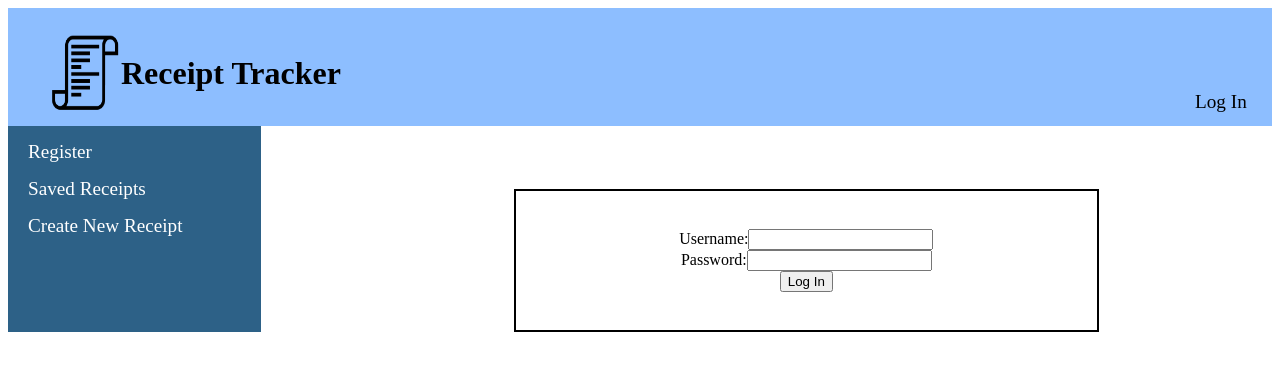
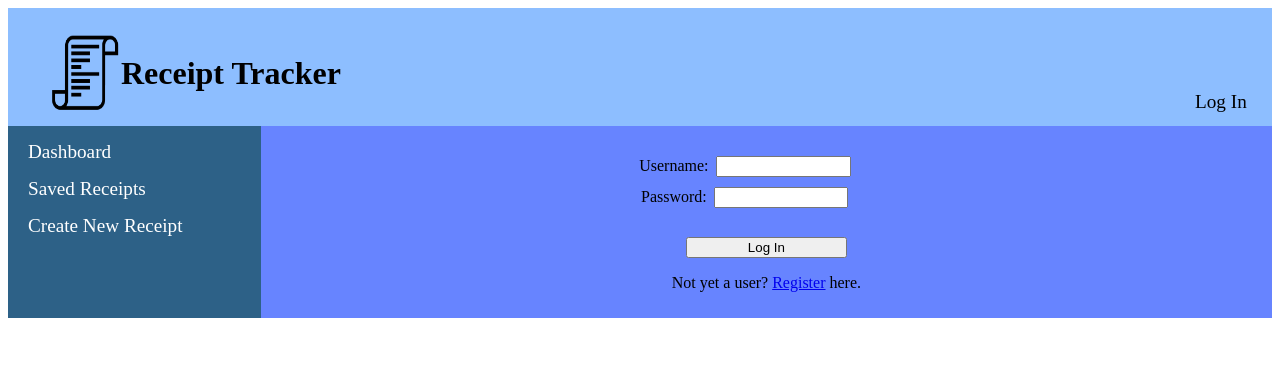
Before and after one commit to tsbarrett89/receipt-tracker, a React (Create React App) app: page / in a window 1280 px wide. Shown: the top 370 px of the page. Built offline with nearby package versions, Linux system fonts and the light colour scheme.

Commit message:
work from 12/15

```diff
--- a/src/App.js
+++ b/src/App.js
@@ -5,28 +5,35 @@ import { CredentialContext } from './contexts/CredentialsContext'
 
 import Header from './components/Header'
 import Navigation from './components/Navigation'
-import FormikLogin from './components/Login'
+import Login from './components/Login'
 import FormikRegistration from './components/Registration'
+import Dashboard from './components/Dashboard'
 import FormikCreateNewReceipt from './components/CreateNewReceipt'
 import SavedReceipts from './components/SavedReceipts'
+import PrivateRoute from './utils/PrivateRoute'
 
 import { BodyStyled } from './components/styling'
 
 function App() {
-  const [currentUsername, setcurrentUsername] = useState('')
+  const [currentUsername, setCurrentUsername] = useState('')
+
+  const changeUsername = (username) => {
+    setCurrentUsername(username)
+  }
 
   return (
     <div>
-      <CredentialContext.Provider value={{ currentUsername, setcurrentUsername }}>
+      <CredentialContext.Provider value={{ currentUsername, changeUsername }}>
         <Header />
         <BodyStyled>
           <Navigation />
 
-          <Route exact path='/' component={FormikLogin} />
-          <Route path='/login' component={FormikLogin} />
+          <Route exact path='/' component={Login} />
+          <Route path='/login' component={Login} />
           <Route path='/register' component={FormikRegistration} />
-          <Route path='/saved-receipts' component={SavedReceipts} />
-          <Route path='/create-receipt' component={FormikCreateNewReceipt} />
+          <PrivateRoute path='/user-dashboard' component={Dashboard} />
+          <PrivateRoute path='/saved-receipts' component={SavedReceipts} />
+          <PrivateRoute path='/create-receipt' component={FormikCreateNewReceipt} />
         </BodyStyled>
       </CredentialContext.Provider>
     </div>
--- /dev/null
+++ b/src/components/Dashboard.js
@@ -0,0 +1,15 @@
+import React, {useContext} from 'react'
+
+import { CredentialContext } from '../contexts/CredentialsContext'
+
+const Dashboard = () => {
+    const { currentUsername } = useContext(CredentialContext)
+
+    return (
+        <div>
+            <h1>{currentUsername}</h1>
+        </div>
+    )
+}
+
+export default Dashboard
--- a/src/components/Header.js
+++ b/src/components/Header.js
@@ -1,4 +1,6 @@
-import React from 'react'
+import React, {useContext} from 'react'
+
+import { CredentialContext } from '../contexts/CredentialsContext'
 
 import { HeaderStyled, HeaderDiv, LoginStyled } from './styling'
 
@@ -6,13 +8,22 @@ import logo from '../images/logo.png'
 
 
 const Header = () => {
+    const { currentUsername, changeUsername } = useContext(CredentialContext)
+
+    const logOut = e => {
+        localStorage.clear();
+        changeUsername('')
+    }
+
     return(
         <HeaderStyled>
             <HeaderDiv>
                 <img src={logo} alt="receipt logo" />
                 <h1>Receipt Tracker</h1>
             </HeaderDiv>
-            <LoginStyled to={'/login'}>Log In</LoginStyled>
+            <LoginStyled to={'/login'} onClick={logOut}>
+                {currentUsername ? 'Log Out' : 'Log In'}
+            </LoginStyled>
         </HeaderStyled>
     )
 }
--- a/src/components/Login.js
+++ b/src/components/Login.js
@@ -1,61 +1,25 @@
-import React, {useContext} from 'react';
-import { Field, withFormik } from 'formik';
-import * as Yup from 'yup';
-import axios from 'axios';
+import React, {useContext} from 'react'
+import axios from 'axios'
+import { Link } from 'react-router-dom'
+import { Formik } from 'formik'
+import * as Yup from 'yup'
 
 import { CredentialContext } from '../contexts/CredentialsContext'
 
-import { LoginForm } from './styling'
+import { ContentStyled, LoginForm, LoginField, LoginButton } from './styling'
 
-const Login = ({ username, password, touched, errors, handleSubmit }) => {
-
-
+const NewLogin = (props) => {
+    let { changeUsername } = useContext(CredentialContext);
 
     return (
-        <LoginForm onSubmit={handleSubmit}>
-            <label>Username:
-                <Field
-                    type='text'
-                    name='username'
-                    value={username}
-                />
-                {touched.username && errors.username && (
-                <p className="error">{errors.username}</p>
-            )}
-            </label>
-            <label>Password:
-                <Field
-                    type='password'
-                    name='password'
-                    value={password}
-                />
-                {touched.password && errors.password && (
-                    <p className="error">{errors.password}</p>
-                )}
-            </label>
-            <button type="submit">Log In</button>
-        </LoginForm>
-    )
-}
-
-const FormikLogin = withFormik({
-    mapPropstoValues({username, password}){
-        return {
-            username: username || "",
-            password: password || ""
-        }
-    },
-
-    validationSchema: Yup.object().shape({
-        username: Yup.string()
-            .min(4, "Username needs to be at least 3 characters long.")
-            .required("We need to know whose receipts to look up."),
-        password: Yup.string()
-            .min(4, "Pleae make your password at least 4 characters long.")
-            .required("Need a password so we know that you know that we know who you are.")
-    }),
-    handleSubmit (values, {props}){
-        axios
+    <ContentStyled>
+    <Formik
+        initialValues={{
+            username: "",
+            password: ""
+        }}
+        onSubmit={(values) => {
+            axios
             .post('http://project-receipt-tracker.herokuapp.com/login', `grant_type=password&username=${values.username}&password=${values.password}`, {
                 headers: {
                     Authorization: `Basic bGFtYmRhLWNsaWVudDpsYW1iZGEtc2VjcmV0`,
@@ -64,11 +28,58 @@ const FormikLogin = withFormik({
             })
             .then(res => {
                 console.log(res);
+                changeUsername(values.username)
                 localStorage.setItem('token', res.data.access_token);
-                props.history.push('/saved-receipts');
+                props.history.push('/user-dashboard');
             })
             .catch(err => console.log(err));
-    }
-})(Login)
+        }}
+        validationSchema={Yup.object().shape({
+            username: Yup.string()
+                .min(4, "Username needs to be at least 3 characters long.")
+                .required("We need to know whose receipts to look up."),
+            password: Yup.string()
+                .min(4, "Pleae make your password at least 4 characters long.")
+                .required("Need a password so we know that you know that we know who you are.")
+        })}
+        >
+            {props => {
+                const {
+                    values,
+                    touched,
+                    errors,
+                    handleSubmit
+                } = props;
 
-export default FormikLogin
+            return (
+                <LoginForm onSubmit={handleSubmit}>
+                    <label>Username:
+                        <LoginField
+                            type='text'
+                            name='username'
+                            value={values.username}
+                        />
+                        {touched.username && errors.username && (
+                        <p className="error">{errors.username}</p>
+                    )}
+                    </label>
+                    <label>Password:
+                        <LoginField
+                            type='password'
+                            name='password'
+                            value={values.password}
+                        />
+                        {touched.password && errors.password && (
+                            <p className="error">{errors.password}</p>
+                        )}
+                    </label>
+                    <LoginButton type="submit">Log In</LoginButton>
+                    <p>Not yet a user? <Link to='/register'>Register</Link> here.</p>
+                </LoginForm>
+    ) }}
+        </Formik>
+    </ContentStyled>
+    )
+}
+
+export default NewLogin
--- a/src/components/Navigation.js
+++ b/src/components/Navigation.js
@@ -1,15 +1,17 @@
-import React from 'react'
+import React, {useContext} from 'react'
+
+import { CredentialContext } from '../contexts/CredentialsContext'
 
 import { NavStyled, NavLinkStyled } from './styling'
 
 const Navigation = () => {
+    const { currentUsername } = useContext(CredentialContext)
+
     return (
         <NavStyled>
-            {/* <NavLink to="/login">Log In</NavLink> */}
-            <NavLinkStyled to="/register">Register</NavLinkStyled>
+            <NavLinkStyled to="/user-dashboard" >{currentUsername.length ? currentUsername : 'Dashboard'}</NavLinkStyled>
             <NavLinkStyled to="/saved-receipts">Saved Receipts</NavLinkStyled>
             <NavLinkStyled to="/create-receipt">Create New Receipt</NavLinkStyled>
-            {/* <NavLink to="/login">Log Out</NavLink> */}
         </NavStyled>
     )
 }
--- a/src/components/SavedReceipts.js
+++ b/src/components/SavedReceipts.js
@@ -2,6 +2,8 @@ import React, { useState, useEffect } from 'react'
 import axios from 'axios'
 
 import Receipt from './Receipt'
+
+import { ContentStyled } from './styling'
 
 const SavedReceipts = () => {
     const [receipts, setReceipts] = useState([]);
@@ -19,7 +21,8 @@ const SavedReceipts = () => {
     }, [update]);
 
     return (
-        <div>
+        <ContentStyled>
+            {receipts.length < 1 && <h3>Enter a receipt to view it here</h3>}
             {receipts.map(receipt => (
                 <Receipt
                     key={receipt.receiptid}
@@ -28,7 +31,7 @@ const SavedReceipts = () => {
                     setUpdate={setUpdate}
                 />
             ))}
-        </div>
+        </ContentStyled>
     )
 }
 
--- a/src/components/styling.js
+++ b/src/components/styling.js
@@ -7,8 +7,6 @@ export const HeaderStyled = styled.div `
     display: flex;
     justify-content: space-between;
     align-items: flex-end;
-
-
 `
 
 export const HeaderDiv = styled.div `
@@ -29,13 +27,14 @@ export const LoginStyled = styled(Link) `
 
 export const BodyStyled = styled.div `
     display: flex;
+    background-color: #6784FF;
 `
 
 export const NavStyled = styled.nav `
     display: flex;
     flex-direction: column;
     background-color: #2D6187;
-    width: 20%;
+    width: 25%;
 `
 
 export const NavLinkStyled = styled(NavLink) `
@@ -45,25 +44,75 @@ export const NavLinkStyled = styled(NavLink) `
     margin: 15px 0 0 20px;
 `
 
+export const ContentStyled = styled.div `
+    display: flex;
+    flex-direction: column;
+    align-items: center;
+    width: 100%;
+`
+
 export const LoginForm = styled(Form) `
+    width: 80%;
+    display: flex;
+    flex-direction: column;
+    align-items: center;
+    margin: 1% auto 0;
+    padding: 1%;
+`
+
+export const LoginField = styled(Field) `
+    width: 50%;
+    margin: 4% auto 0 3%;
+`
+
+export const LoginButton = styled.button `
+    width: 20%;
+    margin-top: 3.5%;
+`
+
+export const RegistrationForm = styled(Form) `
     width: 40%;
     display: flex;
     flex-direction: column;
     align-items: center;
-    border: 2px solid black;
-    margin: 5% auto auto 20%;
-    padding: 3%;
+    margin: 1% auto auto 20%;
+    padding: 1%;
 `
 
-export const LoginField = styled(Field) `
-
+export const RegistrationField = styled(Field) `
+    width: 40%;
 `
 
 export const ReceiptCard = styled.div `
-    width: 40%;
-    background-color: blue;
+    width: 60%;
+    display: flex;
+    flex-direction: column;
+    align-items: center;
 
-    img {
-        width: 80%;
+    .hide {
+        display: none;
     }
 `
+
+export const ReceiptSpan = styled.span `
+    display: flex;
+    justify-content: space-between;
+    width: 100%;
+`
+
+export const NewReceiptForm = styled(Form) `
+    display: flex;
+    flex-direction: column;
+    align-items: center;
+    width: 90%;
+`
+
+export const NewReceiptSpan = styled.span `
+    display: flex;
+    justify-content: space-between;
+    width: 45%;
+`
+
+export const NewReceiptField = styled(Field) `
+    margin-bottom: 2%;
+`
--- /dev/null
+++ b/src/utils/PrivateRoute.js
@@ -0,0 +1,16 @@
+import React from 'react';
+import { Route, Redirect } from 'react-router-dom';
+
+const PrivateRoute = ({ component: Component, ...rest }) => {
+    return(
+        <Route {...rest} render={() => {
+            if(localStorage.getItem('token')) {
+                return <Component />
+            } else {
+                return <Redirect to="/login" />
+            }
+        }} />
+    );
+}
+
+export default PrivateRoute
```
Also changed, not shown: src/components/CreateNewReceipt.js (+34 -15 lines), src/components/Receipt.js (+25 -8 lines), src/components/Registration.js (+13 -6 lines).
